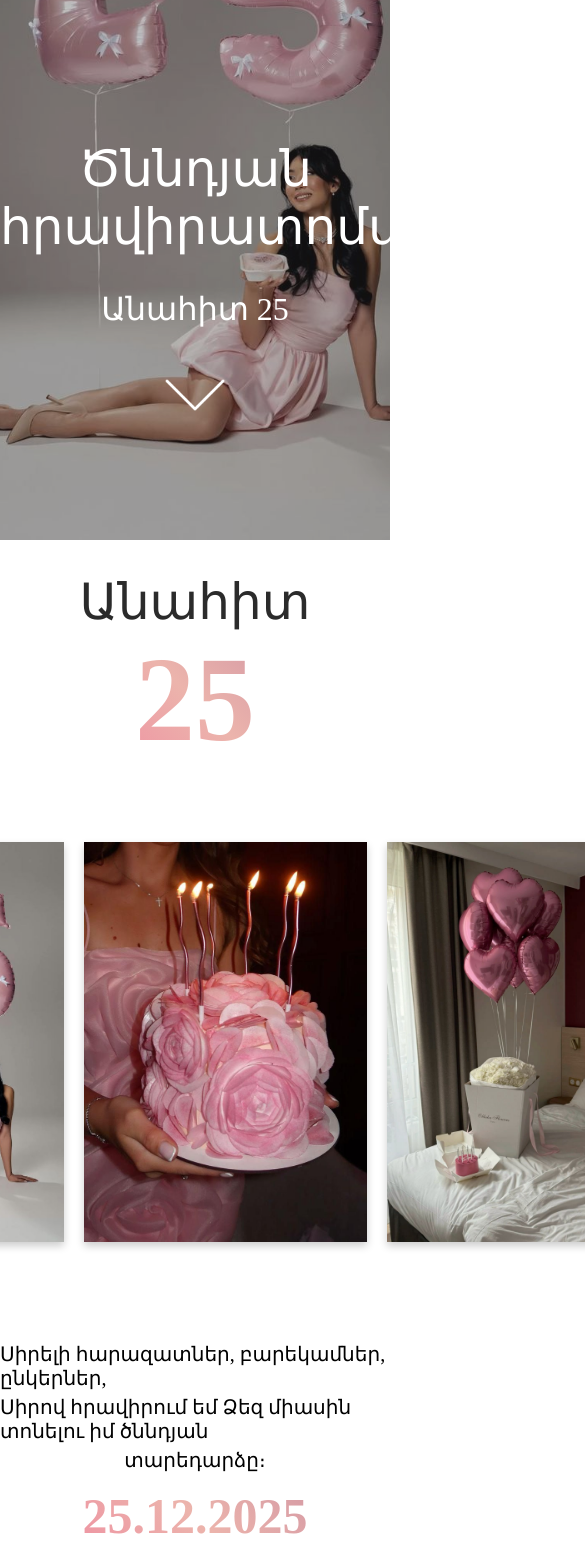
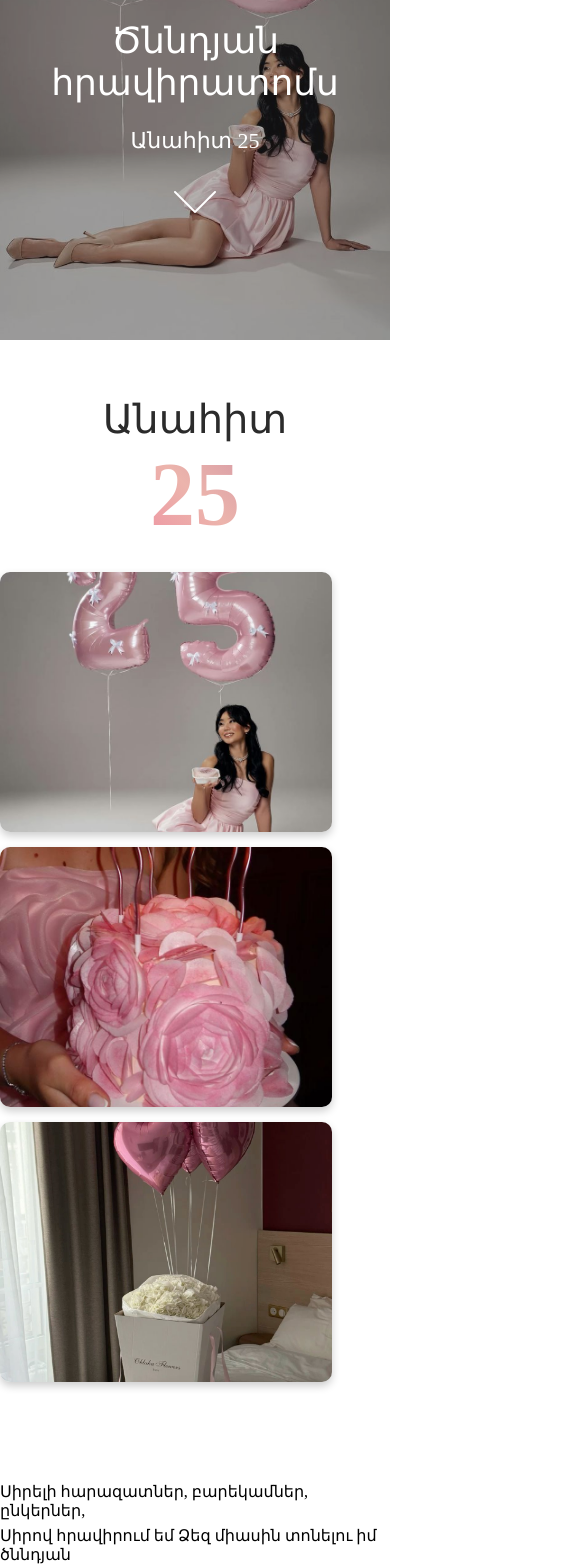
Before and after one commit to Monika755/invitation, a React (Vite) app: page / in a window 390 px wide. Shown: the part 260-1828 px from the top of the page, 585 px wide, since content can reach past the window. Built offline with nearby package versions, Linux system fonts and the light colour scheme.

Commit message:
bug fixes

```diff
--- a/src/App.css
+++ b/src/App.css
@@ -194,6 +194,77 @@ body, html {
   box-shadow: 0 0 10px rgba(0, 0, 0, 0.15);
 }
 
+@media (max-width: 400px) {
+
+  /* hero section */
+  .container {
+    height: 600px;
+    background-attachment: scroll; /* fixedը փոքր էկրանին չի աշխատում */
+  }
+
+  .container h1 {
+    margin-top: 280px;
+    font-size: 36px;
+  }
+
+  .container h3 {
+    font-size: 22px;
+  }
+
+  .container img {
+    width: 50px;
+  }
+
+
+  /* gallery */
+  .gallery {
+    flex-direction: column;
+    gap: 15px;
+    margin-top: 80px;
+  }
+
+  .gallery-img {
+    width: 85%;
+    height: 260px;
+    border-radius: 10px;
+  }
+
+
+  /* about section */
+  .name {
+    font-size: 40px;
+  }
+
+  .age {
+    font-size: 90px;
+  }
+
+
+  /* text section */
+  .text h3 {
+    font-size: 16px;
+  }
+
+  .date {
+    font-size: 40px;
+  }
+
+
+  /* location */
+  .location h1 {
+    font-size: 32px;
+  }
+
+  .location h2, .location h3 {
+    font-size: 18px;
+  }
+
+  .location .loc {
+    width: 80%;
+  }
+}
+
+
 @media (min-width: 768px) {
 
   .container {
@@ -242,14 +313,10 @@ body, html {
   }
 }
 
-
-/* ------------------------------- */
-/* 🖥️ DESKTOP — 1024px            */
-/* ------------------------------- */
 @media (min-width: 1024px) {
 
   .container {
-    height: 100vh; /* լրիվ full screen */
+    height: 100vh;
   }
 
   .container h1 {
@@ -265,7 +332,6 @@ body, html {
     width: 90px;
   }
 
-  /* gallery — մեջտեղում կենտրոնացված 3 հատ row */
   .gallery {
     justify-content: center;
     gap: 40px;
@@ -276,8 +342,6 @@ body, html {
     height: 380px;
   }
 
-
-  /* about section */
   .name {
     font-size: 80px;
   }
```
Also changed, not shown: 1 other file (tests, documents, lock files or other folders).
